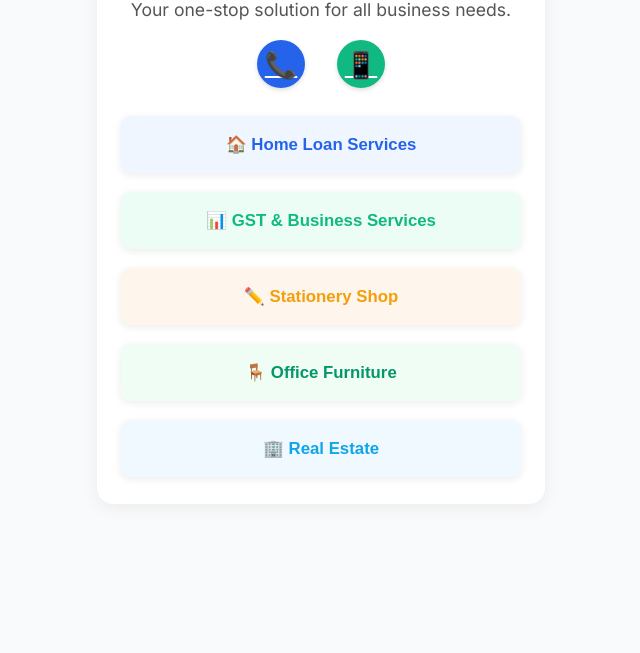
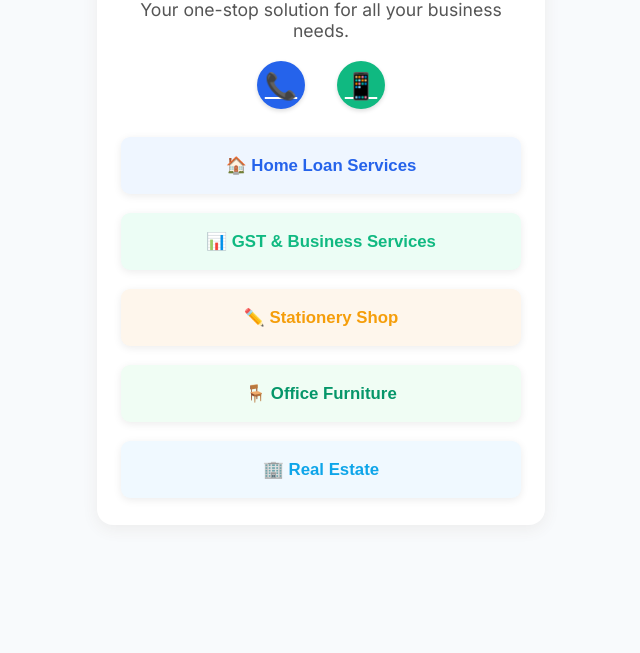
Before and after one commit to shakeelsayyadbusiness-creator/skyracontact, a plain HTML site: page index.html in a window 1280 px wide. Shown: the part 179-832 px from the top of the page, without its empty margins (319-959 px from the left). Drawn offline with Linux system fonts and the light colour scheme.

Commit message:
Correct description text for business needs

```diff
--- a/index.html
+++ b/index.html
@@ -141,7 +141,7 @@
   <div class="container" id="mainPage">
     <div class="logo">🏢</div>
     <div class="title">SBE Services Hub</div>
-    <div class="desc">Your one-stop solution for all business needs.</div>
+    <div class="desc">Your one-stop solution for all your business needs.</div>
     <div class="icons">
       <a class="icon-btn call" href="tel:+919177556369" title="Call Now">&#128222;</a>
       <a class="icon-btn whatsapp" href="https://wa.me/919177556369?text=Hi%20I'm%20interested%20in%20your%20services" target="_blank" title="WhatsApp">&#128241;</a>
```
